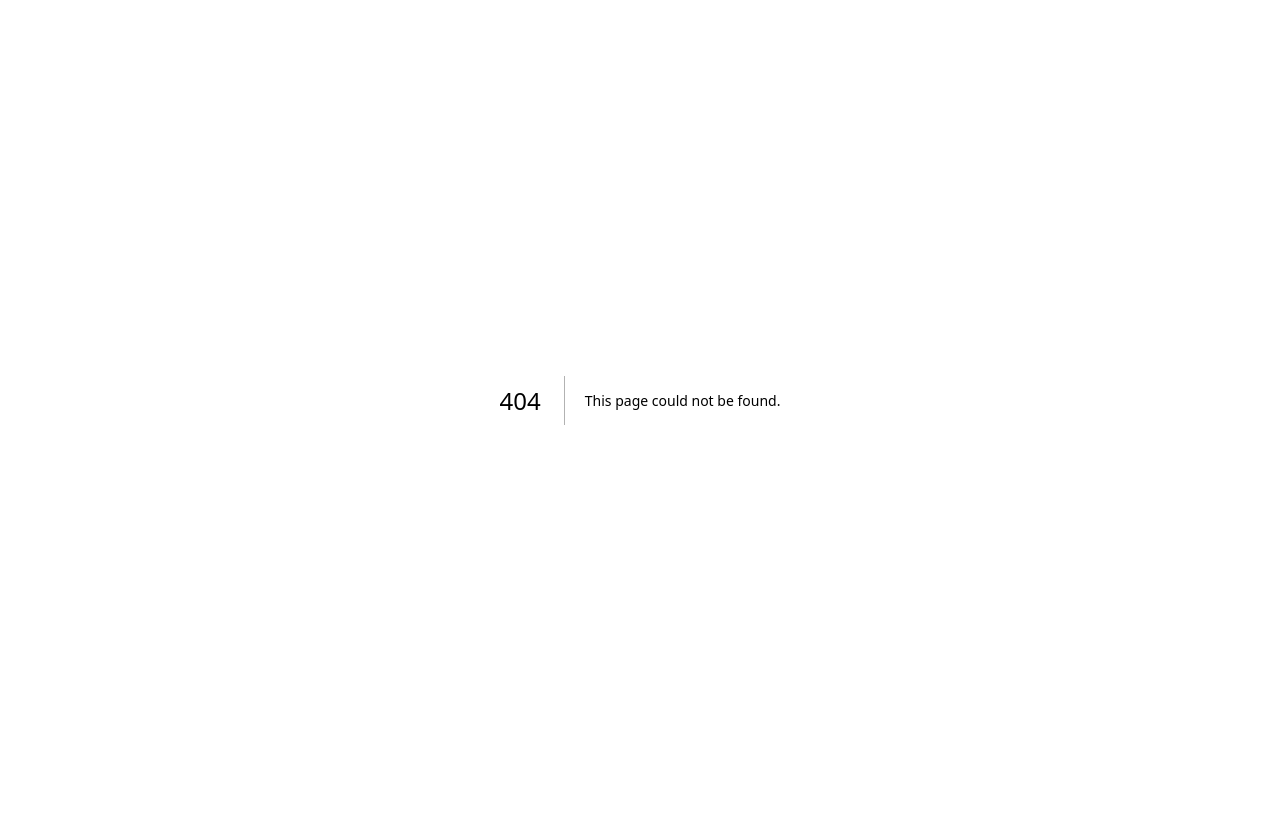
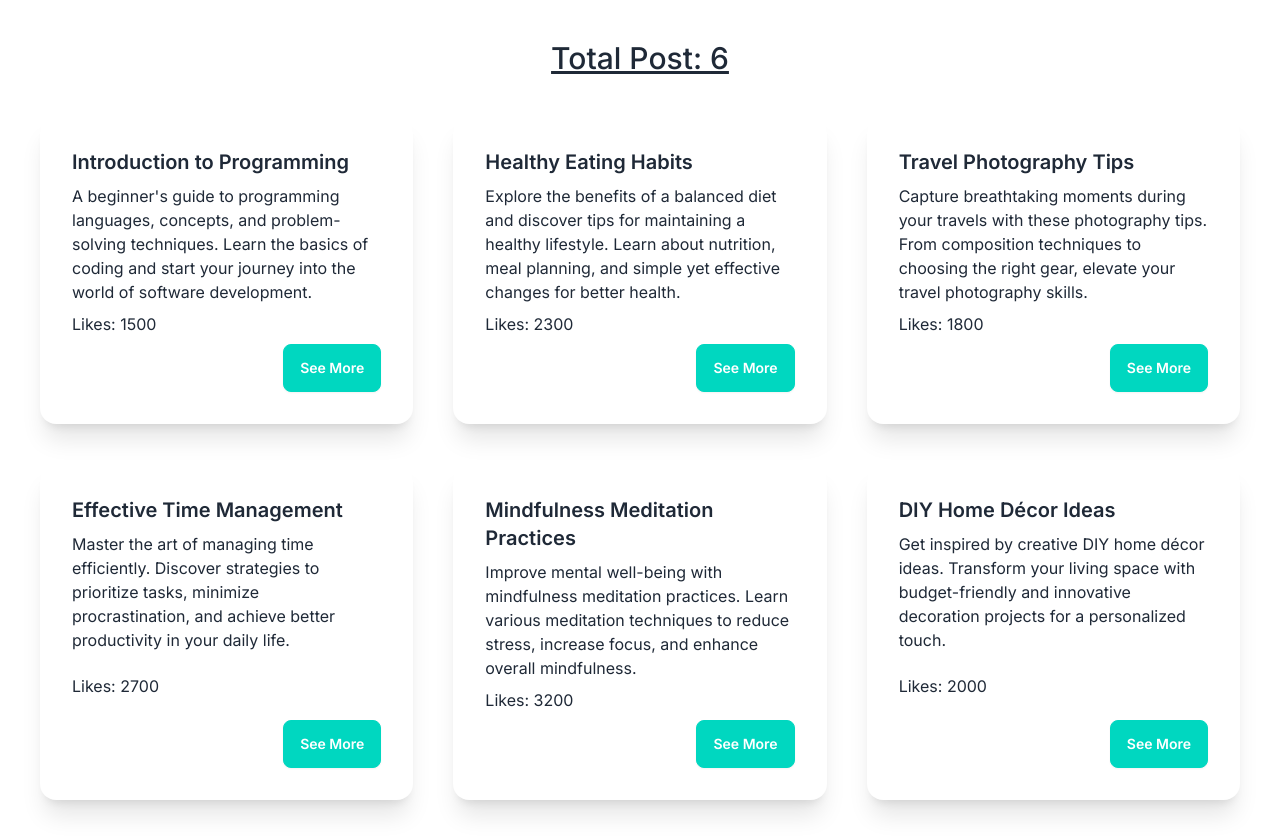
Before and after one commit to isalim079/NextJs-Practice-Milestone-13, a Next.js app in the folder next-level-data-fetching/: page /posts in a window 1280 px wide. Before the commit this address had no page. Before the commit the page ends 800 px from the top, so only its background shows below. Built offline with nearby package versions, Linux system fonts and the light colour scheme; data requests are answered from the project's data file.

Commit message:
posts json data fetching done and making card done

```diff
--- a/next-level-data-fetching/src/app/page.js
+++ b/next-level-data-fetching/src/app/page.js
@@ -3,7 +3,7 @@
 const page = () => {
   return (
     <div>
-      <h1>Welcome to next level data fetching</h1>
+      <h1 className="text-center text-4xl p-10 font-medium">Welcome to next level data fetching</h1>
     </div>
   );
 };
--- /dev/null
+++ b/next-level-data-fetching/src/app/posts/page.js
@@ -0,0 +1,37 @@
+import React from "react";
+
+const PostsPage = async () => {
+    const res = await fetch("http://localhost:4008/posts");
+    const posts = await res.json();
+    // console.log(posts);
+
+    return (
+        <div>
+            <h1 className="text-center mt-10 text-3xl font-medium underline">
+                Total Post: {posts.length}
+            </h1>
+
+            <div className="grid grid-cols-3 gap-10 p-10">
+                {posts.map((post) => (
+                    <div
+                        key={post?.id}
+                        className="card bg-base-100 shadow-xl"
+                    >
+                        <div className="card-body">
+                            <h2 className="card-title">{post?.title}</h2>
+                            <p>{post?.description}</p>
+                            <p>Likes: {post?.likes_count}</p>
+                            <div className="card-actions justify-end">
+                                <button className="btn btn-accent text-white">
+                                    See More
+                                </button>
+                            </div>
+                        </div>
+                    </div>
+                ))}
+            </div>
+        </div>
+    );
+};
+
+export default PostsPage;
```
